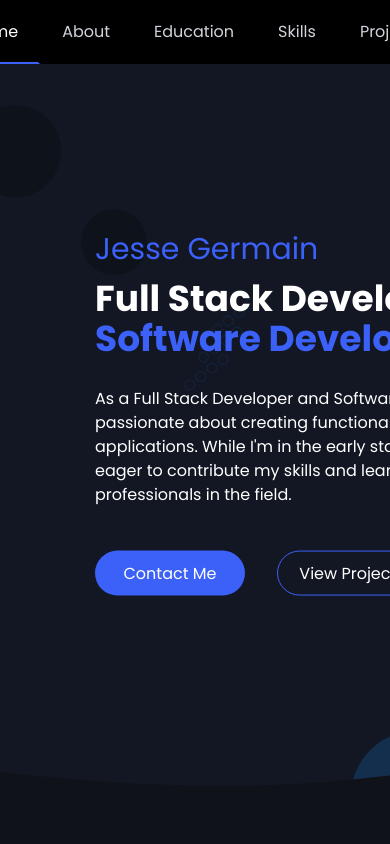
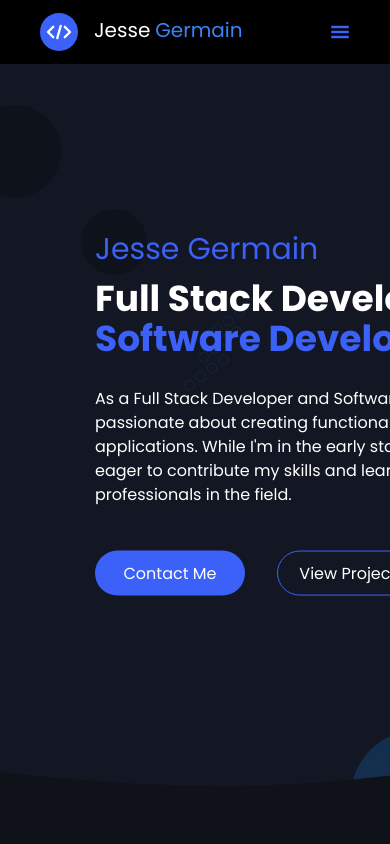
Before and after one commit to JGerVT/Portfolio, a React (Create React App) app: page / in a window 390 px wide. Shown: the top 844 px of the page. Built offline with nearby package versions, Linux system fonts and the light colour scheme.

Commit message:
Added responsive design, not finished with mobile

```diff
--- a/src/Pages/Contact/Contact.tsx
+++ b/src/Pages/Contact/Contact.tsx
@@ -13,9 +13,9 @@ export default function Contact() {
             backgroundColor="#121723"
             paddingY="80px"
         >
-            <div className="flex flex-1 flex-col text-white mb-16">
+            <div className="flex flex-1 flex-col text-white mb-8">
                 <ContactHeader />
-                <div className="flex space-x-10">
+                <div className="flex space-x-10 max-[1000px]:flex-col max-[1000px]:space-y-6 max-[1000px]:space-x-0">
                     <ContactForm />
                     <ContactMeInfo />
                 </div>
@@ -66,7 +66,7 @@ const ContactInfoData = [
 
 function ContactMeInfo() {
     return (
-        <div className="relative h-[400px] overflow-hidden flex flex-col flex-1 max-w-[300px] min-w-[300px] bg-[#0e233c] rounded-lg px-6 py-4 space-y-4">
+        <div className="relative h-[400px] overflow-hidden flex flex-col flex-1 min-[1000px]:max-w-[300px] min-w-[300px] bg-[#0e233c] rounded-lg px-6 py-4 space-y-4 min-h-[250px]">
             <p className="text-[24px] font-semibold">Contact Me</p>
             {ContactInfoData.map((data, i) => (
                 <ContactLink
--- a/src/Pages/EducationSection/Education.tsx
+++ b/src/Pages/EducationSection/Education.tsx
@@ -13,10 +13,10 @@ export function Education() {
             backgroundColor="#121723"
             paddingY="100px"
         >
-            <div className="flex flex-1 space-x-20 justify-between">
+            <div className="flex flex-1 space-x-20 justify-between max-[1400px]:space-x-10 max-[1000px]:flex-col space-y-4 max-[1000px]:space-x-0">
                 <div
                     id="EducationCourseWork"
-                    className="flex flex-[1.7] flex-col"
+                    className="flex flex-[1.7] flex-col max-[1400px]:flex-[1.1]"
                 >
                     <p className="text-lg text-[#5594F2]">Education</p>
                     <p className="text-2xl text-white font-semibold pb-4">
@@ -50,7 +50,7 @@ function Degrees() {
                 <p className="text-white font-bold text-xl">Degrees</p>
             </div>
 
-            <div className="flex flex-1 flex-col justify-between mb-4 z-10">
+            <div className="flex flex-1 flex-col justify-between mb-4 z-10 max-[1000px]:space-y-4">
                 <Degree
                     CollegeIcon={Champlain_College_seal}
                     CollegeName="Champlain College"
--- a/src/Pages/Header/Header.tsx
+++ b/src/Pages/Header/Header.tsx
@@ -1,13 +1,39 @@
 import React, { useEffect, useState } from "react";
 import Logo from "../../Resources/Logo.svg";
 import { SmoothScrollToElement, getCoords } from "../../Utility/utility";
+import { GiHamburgerMenu } from "react-icons/gi";
 
 export default function Header() {
     return (
-        <div className="fixed flex h-16 justify-center items-center bg-black w-full top-0 z-50">
+        <nav className="fixed flex h-16 justify-center items-center bg-black w-full top-0 z-50">
             <div className="flex px-10 grow h-full">
                 <LeftLogo />
+                <ul className=" text-gray-300 h-full hidden lg:flex">
                     <LinksSection />
+                </ul>
+                <LinksSectionDropDown />
+            </div>
+        </nav>
+    );
+}
+
+function LinksSectionDropDown() {
+    const [isCollapsed, setIsCollapsed] = useState(true);
+
+    return (
+        <div className="hidden max-lg:flex">
+            <button className="" onClick={()=>{setIsCollapsed(!isCollapsed)}}>
+                <GiHamburgerMenu color="#3B61F8" size={"20px"} />
+            </button>
+            <div className="dropdownWrapper absolute top-full right-0 grid transition-all ease-in-out duration-200"
+                style={{ gridTemplateRows: !isCollapsed ? "1fr" : "0fr" }}
+            >
+
+                <div className="dropDown overflow-hidden w-[250px] bg-[#101219] rounded-bl-lg">
+                    <ul className="flex flex-col text-gray-300 h-full my-2 px-6 mb-[20px]">
+                        <LinksSection />
+                    </ul>
+                </div>
             </div>
         </div>
     );
@@ -17,36 +43,44 @@ function LinksSection() {
     const [selectedNav, setSelectedNav] = useState<string>("");
     const scrollPosOffset = -300;
 
-    useEffect(() => { //* Used for tracking the scroll position and setting the highlighted header bar.
-        const About = document.querySelector('#About')
-        const Education = document.querySelector('#Education')
-        const Skills = document.querySelector('#Skills')
-        const Projects = document.querySelector('#Projects')
-        const Contact = document.querySelector('#Contact')
+    useEffect(() => {
+        //* Used for tracking the scroll position and setting the highlighted header bar.
+        const About = document.querySelector("#About");
+        const Education = document.querySelector("#Education");
+        const Skills = document.querySelector("#Skills");
+        const Projects = document.querySelector("#Projects");
+        const Contact = document.querySelector("#Contact");
 
         const handleScroll = () => {
             const scrollPos = document.documentElement.scrollTop;
 
             // For each section, check if scroll is before next section.
-            if(About !== null && scrollPos <= getCoords(About).top + scrollPosOffset){
+            if (
+                About !== null &&
+                scrollPos <= getCoords(About).top + scrollPosOffset
+            ) {
                 setSelectedNav("Home");
-            }
-            else if(Education !== null && scrollPos <= getCoords(Education).top + scrollPosOffset){
+            } else if (
+                Education !== null &&
+                scrollPos <= getCoords(Education).top + scrollPosOffset
+            ) {
                 setSelectedNav("About");
-            }
-            else if(Skills !== null && scrollPos <= getCoords(Skills).top + scrollPosOffset){
+            } else if (
+                Skills !== null &&
+                scrollPos <= getCoords(Skills).top + scrollPosOffset
+            ) {
                 setSelectedNav("Education");
-            }
-            else if(Projects !== null && scrollPos <= getCoords(Projects).top + scrollPosOffset){
+            } else if (
+                Projects !== null &&
+                scrollPos <= getCoords(Projects).top + scrollPosOffset
+            ) {
                 setSelectedNav("Skills");
-            }
-            else if(Contact !== null && scrollPos <= getCoords(Contact).top + scrollPosOffset){
+            } else if (
+                Contact !== null &&
+                scrollPos <= getCoords(Contact).top + scrollPosOffset
+            ) {
                 setSelectedNav("Projects");
-            }
-            // else if(Contact !== null && scrollPos >= getCoords(Contact).top + scrollPosOffset){
-            //     setSelectedNav("Contact");
-            // }
-            else{
+            } else {
                 setSelectedNav("");
             }
         };
@@ -58,41 +92,49 @@ function LinksSection() {
         };
     }, []);
 
-
     return (
-        <ul className="flex text-gray-300 h-full">
+        // <ul className="flex text-gray-300 h-full max-[1000px]:hidden">
+        <>
             <Links title="Home" selectedNav={selectedNav} />
-            <Links title="About" selectedNav={selectedNav}/>
-            <Links title="Education" selectedNav={selectedNav}/>
-            <Links title="Skills" selectedNav={selectedNav}/>
-            <Links title="Projects" selectedNav={selectedNav}/>
-            <li className="flex cursor-pointer h-full items-center px-5 text-white" onClick={() => {SmoothScrollToElement("Contact")}}>
-                <div className="cursor-pointer bg-[#3b61f8] rounded-full px-7 h-[36px] flex items-center">
+            <Links title="About" selectedNav={selectedNav} />
+            <Links title="Education" selectedNav={selectedNav} />
+            <Links title="Skills" selectedNav={selectedNav} />
+            <Links title="Projects" selectedNav={selectedNav} />
+            <li
+                className="flex flex-1 h-full cursor-pointer items-center px-5 text-white max-lg:h-[50px]"
+                onClick={() => {
+                    SmoothScrollToElement("Contact");
+                }}
+            >
+                <div className="cursor-pointer bg-[#3b61f8] rounded-full px-7 h-[36px] flex items-center max-lg:mb-[20px]">
                     <p>Contact</p>
                 </div>
             </li>
-        </ul>
+        </>
+        // </ul>
     );
-
+}
 function Links(props: { title: string; selectedNav: string }) {
-        function onClick(){
+    function onClick() {
         SmoothScrollToElement(props.title);
     }
 
     return (
         <li
             id={`Link-${props.title}`}
-                className="flex cursor-pointer h-full items-center px-5 border-2 border-transparent"
+            className="flex flex-shrink-0 cursor-pointer h-full items-center px-5 border-transparent lg:border-b-2 lg:border-l-0 max-lg:border-l-2  max-lg:h-[50px]"
             style={{
-                    borderBottom: props.selectedNav === props.title ? "2px solid #3b61f8" : "",
-                    color: props.selectedNav === props.title ? "white" : ""
+                borderColor:
+                    props.selectedNav === props.title
+                        ? "#3b61f8"
+                        : "transparent",
+                color: props.selectedNav === props.title ? "white" : "",
             }}
             onClick={onClick}
         >
             <p>{props.title}</p>
         </li>
     );
-    }
 }
 
 function LeftLogo() {
```
Also changed, not shown: src/Pages/AboutMe/AboutMe.tsx (+10 -3 lines), src/Pages/Footer/Footer.tsx (+5 -5 lines), src/Pages/HomeSection/Home.tsx (+8 -6 lines), src/Pages/Skills/Skills.tsx (+12 -10 lines). Lines whose indentation alone changed are shown as unchanged.
